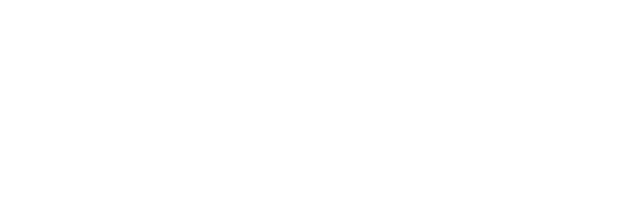
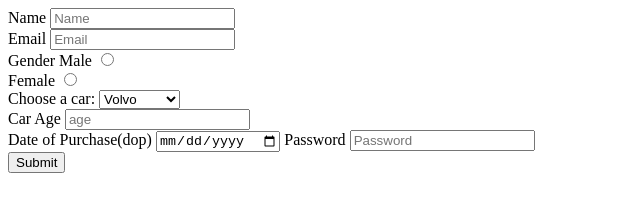
Before and after one commit to acciojob/car-insurance-form-Anusha-Yadavv, a website: page main.html in a window 1280 px wide. Shown: the whole page, without its empty margins (0-640 px from the left). Drawn offline with Linux system fonts and the light colour scheme.

Commit message:
created a submission

```diff
--- a/main.html
+++ b/main.html
@@ -8,6 +8,45 @@
 
 <body>
 	<!-- the entire body must be written by student -->
+	<form method="post">
+		<label for="name">Name</label>
+		<input id="name" type="text" placeholder="Name" required><br>
+
+		<label for="email">Email</label>
+		<input id="email" type="email" placeholder="Email" required><br>
+
+        <label for="gender_m,gender_f">Gender</label>
+		<label for="gender_m">Male</label>
+		<input name="gender" id="gender_m" type="radio" required><br>
+
+		<label for="gender_f">Female</label>
+		<input name="gender" id="gender_f" type="radio" required><br>
+
+        <!--Drop down-->
+		<label for="cars" >Choose a car:</label>
+
+ <select name="cars" id="cars">
+  <option value="volvo">Volvo</option>
+  <option value="saab">Saab</option>
+  <option value="mercedes">Mercedes</option>
+  <option value="audi">Audi</option>
+</select><br>
+
+
+		<label for="carage">Car Age</label>
+		<input id="carage" type="number" required placeholder="age"><br>
+
+		<label for="dob">Date of Purchase(dop)</label>
+		<input id="dob" type="date" required>
+
+
+		<label for="password">Password</label>
+		<input id="password" type="password" required placeholder="Password"><br>
+
+
+		<button type="submit">Submit</button>
+
+	</form>
     <script type="text/javascript" src="./script.js">
 </script>
 
```
